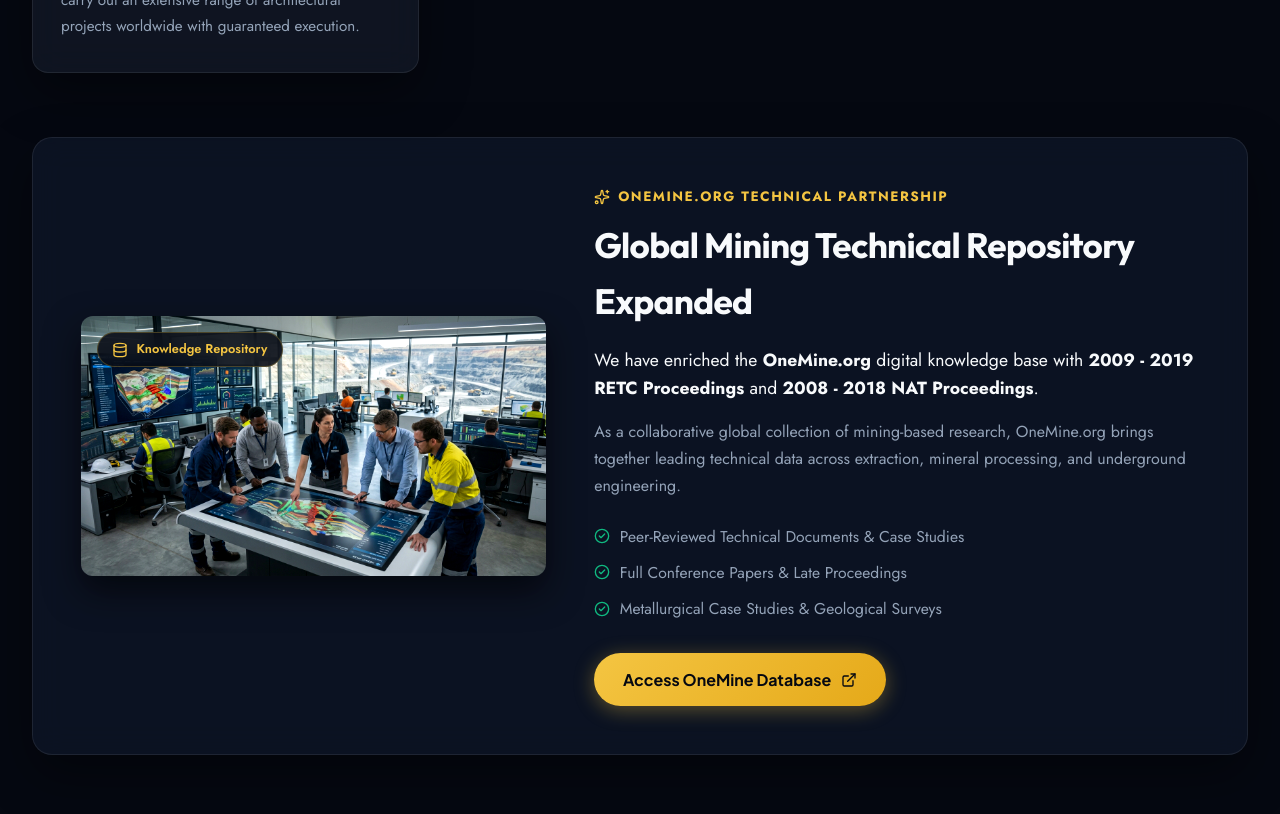
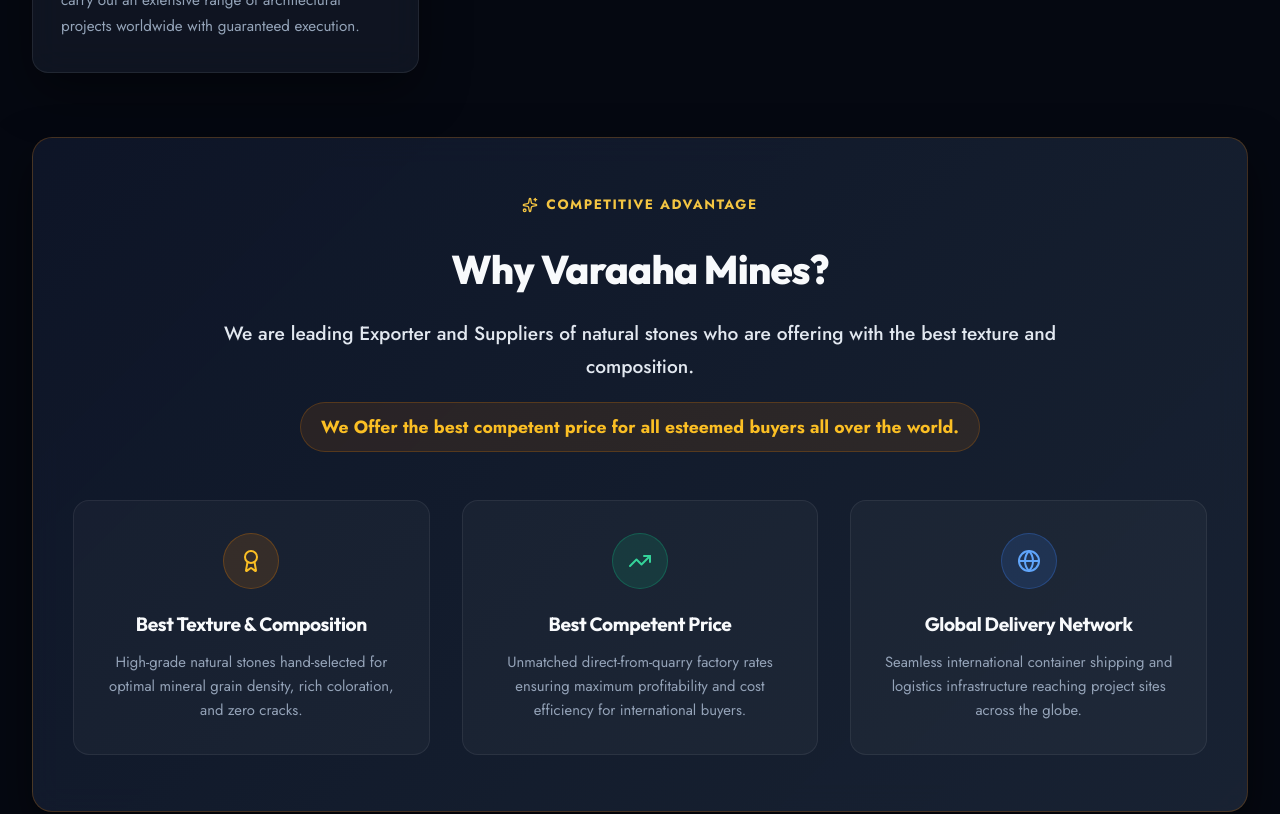
Before and after one commit to sai1234-tech/Varaaha, a React (Create React App) app: page / in a window 1280 px wide. Shown: the part 2360-3174 px from the top of the page. Built offline with nearby package versions, Linux system fonts and the light colour scheme.

Commit message:
Add Why Varaaha Mines section detailing best texture, composition, and competent global pricing

```diff
--- a/src/Components/ArticleSection/ArticleSection.css
+++ b/src/Components/ArticleSection/ArticleSection.css
@@ -768,3 +768,108 @@
 .expertise-card p strong {
   color: #f8fafc;
 }
+
+/* Why Varaaha Mines Section */
+.why-varaaha-section {
+  background: linear-gradient(135deg, rgba(15, 23, 42, 0.9), rgba(30, 41, 59, 0.8));
+  border: 1px solid rgba(217, 119, 6, 0.25);
+  border-radius: 20px;
+  padding: 3.5rem 2.5rem;
+  box-shadow: 0 20px 45px rgba(0, 0, 0, 0.5);
+  width: 100%;
+}
+
+.why-varaaha-header {
+  max-width: 850px;
+  margin: 0 auto 3rem auto;
+  text-align: center;
+}
+
+.why-varaaha-header h2 {
+  font-size: 2.5rem;
+  font-weight: 800;
+  color: #f8fafc;
+  margin: 0.75rem 0 1rem 0;
+}
+
+.why-lead {
+  font-size: 1.2rem;
+  color: #e2e8f0;
+  line-height: 1.7;
+  margin-bottom: 0.75rem;
+  font-weight: 500;
+}
+
+.why-pricing-highlight {
+  font-size: 1.1rem;
+  color: #fbbf24;
+  font-weight: 700;
+  background: rgba(217, 119, 6, 0.12);
+  border: 1px solid rgba(217, 119, 6, 0.25);
+  padding: 0.6rem 1.25rem;
+  border-radius: 30px;
+  display: inline-block;
+  margin-top: 0.5rem;
+}
+
+.why-features-row {
+  display: grid;
+  grid-template-columns: repeat(auto-fit, minmax(280px, 1fr));
+  gap: 2rem;
+}
+
+.why-feature-box {
+  background: rgba(255, 255, 255, 0.03);
+  border: 1px solid rgba(255, 255, 255, 0.07);
+  border-radius: 16px;
+  padding: 2rem 1.5rem;
+  text-align: center;
+  transition: transform 0.3s ease, border-color 0.3s ease;
+}
+
+.why-feature-box:hover {
+  transform: translateY(-5px);
+  border-color: rgba(217, 119, 6, 0.4);
+}
+
+.why-icon-circle {
+  width: 56px;
+  height: 56px;
+  border-radius: 50%;
+  margin: 0 auto 1.25rem auto;
+  display: flex;
+  align-items: center;
+  justify-content: center;
+}
+
+.why-icon-circle.gold {
+  background: rgba(217, 119, 6, 0.15);
+  border: 1px solid rgba(217, 119, 6, 0.3);
+  color: #fbbf24;
+}
+
+.why-icon-circle.emerald {
+  background: rgba(16, 185, 129, 0.15);
+  border: 1px solid rgba(16, 185, 129, 0.3);
+  color: #34d399;
+}
+
+.why-icon-circle.blue {
+  background: rgba(59, 130, 246, 0.15);
+  border: 1px solid rgba(59, 130, 246, 0.3);
+  color: #60a5fa;
+}
+
+.why-feature-box h4 {
+  font-size: 1.2rem;
+  font-weight: 700;
+  color: #f8fafc;
+  margin: 0 0 0.75rem 0;
+}
+
+.why-feature-box p {
+  font-size: 0.925rem;
+  color: #94a3b8;
+  line-height: 1.6;
+  margin: 0;
+}
--- a/src/Components/ArticleSection/ArticleSection.js
+++ b/src/Components/ArticleSection/ArticleSection.js
@@ -21,7 +21,8 @@
   ChevronRight,
   Download,
   Cpu,
-  Pickaxe
+  Pickaxe,
+  Award
 } from "lucide-react";
 import "./ArticleSection.css";
 
@@ -221,6 +222,49 @@
               <p>
                 Only a leading company such as Varaaha Mines with the capacity to gather large resources can carry out an extensive range of architectural projects worldwide with guaranteed execution.
               </p>
+            </div>
+          </div>
+        </section>
+
+        {/* Why Varaaha Mines Section */}
+        <section className="glass-panel why-varaaha-section">
+          <div className="why-varaaha-header center">
+            <div className="section-kicker">
+              <Sparkles size={16} />
+              <span>Competitive Advantage</span>
+            </div>
+            <h2>Why Varaaha Mines?</h2>
+            <p className="why-lead">
+              We are leading Exporter and Suppliers of natural stones who are offering with the best texture and composition.
+            </p>
+            <p className="why-pricing-highlight">
+              We Offer the best competent price for all esteemed buyers all over the world.
+            </p>
+          </div>
+
+          <div className="why-features-row">
+            <div className="why-feature-box">
+              <div className="why-icon-circle gold">
+                <Award size={24} />
+              </div>
+              <h4>Best Texture & Composition</h4>
+              <p>High-grade natural stones hand-selected for optimal mineral grain density, rich coloration, and zero cracks.</p>
+            </div>
+
+            <div className="why-feature-box">
+              <div className="why-icon-circle emerald">
+                <TrendingUp size={24} />
+              </div>
+              <h4>Best Competent Price</h4>
+              <p>Unmatched direct-from-quarry factory rates ensuring maximum profitability and cost efficiency for international buyers.</p>
+            </div>
+
+            <div className="why-feature-box">
+              <div className="why-icon-circle blue">
+                <Globe size={24} />
+              </div>
+              <h4>Global Delivery Network</h4>
+              <p>Seamless international container shipping and logistics infrastructure reaching project sites across the globe.</p>
             </div>
           </div>
         </section>
```
